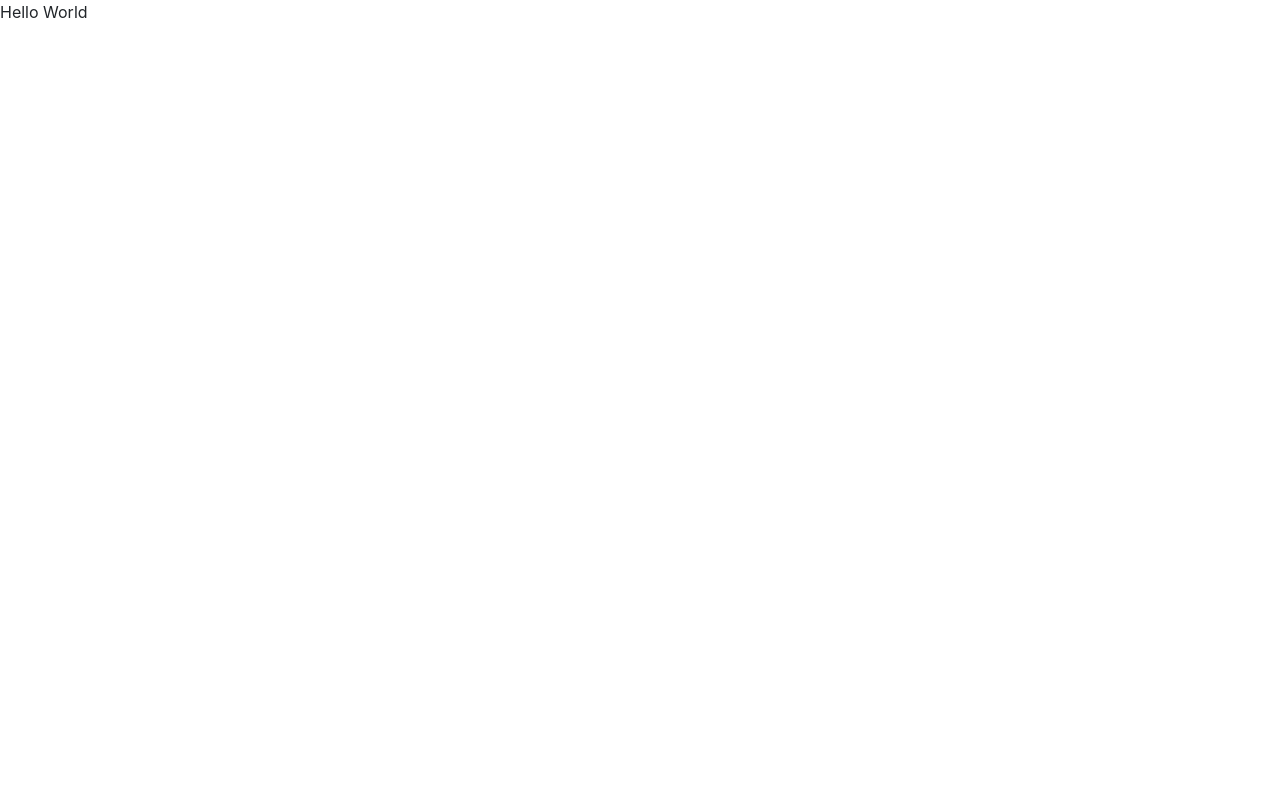
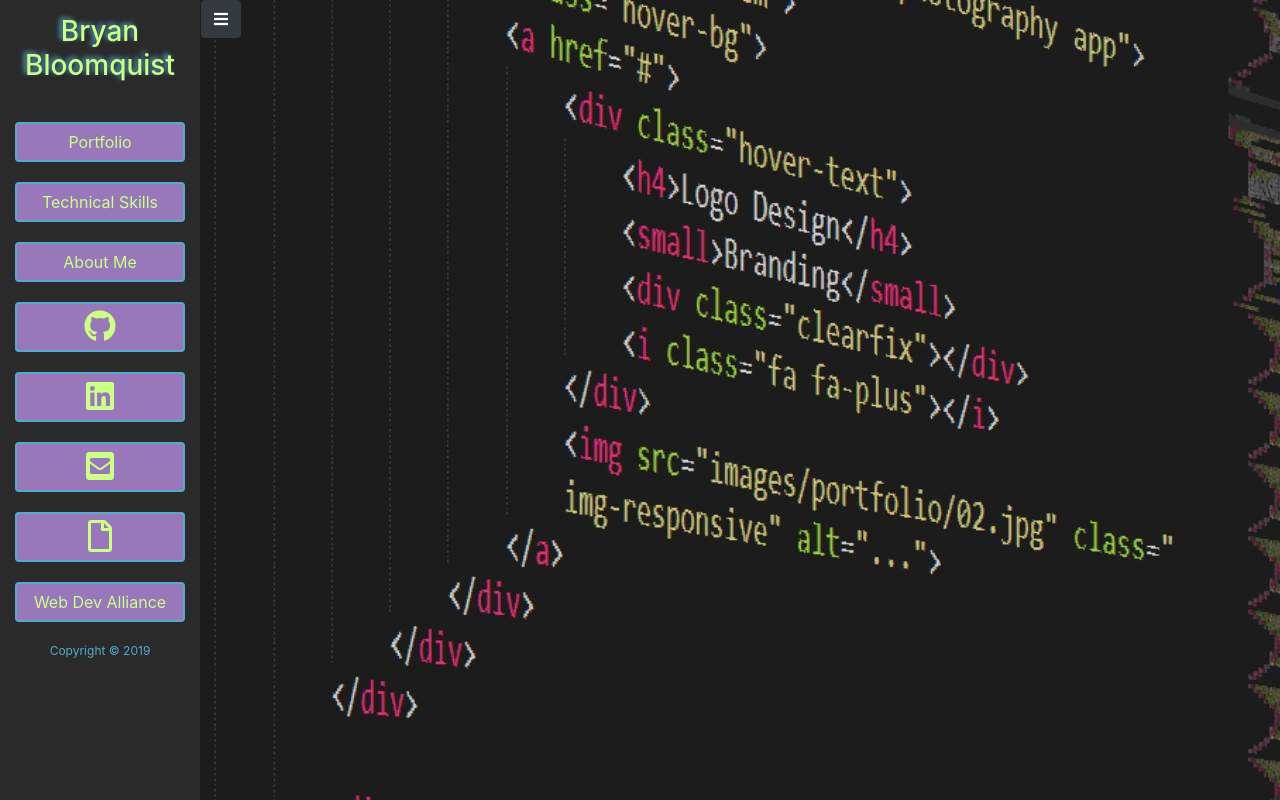
Before and after one commit to bryanbloomquist/react-portfolio, a React (Create React App) app: page / in a window 1280 px wide. Built offline with nearby package versions, Linux system fonts and the light colour scheme.

Commit message:
work on navbar

```diff
--- a/public/index.html
+++ b/public/index.html
@@ -7,11 +7,16 @@
     <link rel = "shortcut icon" href = "%PUBLIC_URL%/favicon.ico" />
     <link rel = "manifest" href = "%PUBLIC_URL%/manifest.json" />
     <link
-      rel="stylesheet"
-      href="https://maxcdn.bootstrapcdn.com/bootstrap/4.3.1/css/bootstrap.min.css"
-      integrity="sha384-ggOyR0iXCbMQv3Xipma34MD+dH/1fQ784/j6cY/iJTQUOhcWr7x9JvoRxT2MZw1T"
-      crossorigin="anonymous"
+      rel = "stylesheet"
+      href = "https://maxcdn.bootstrapcdn.com/bootstrap/4.3.1/css/bootstrap.min.css"
+      integrity = "sha384-ggOyR0iXCbMQv3Xipma34MD+dH/1fQ784/j6cY/iJTQUOhcWr7x9JvoRxT2MZw1T"
+      crossorigin = "anonymous"
     />
+    <link
+      rel = "stylesheet"
+      href = "https://use.fontawesome.com/releases/v5.7.1/css/all.css"
+      integrity = "sha384-fnmOCqbTlWIlj8LyTjo7mOUStjsKC4pOpQbqyi7RrhN7udi9RwhKkMHpvLbHG9Sr"
+      crossorigin = "anonymous">
     <title>Bryan Bloomquist</title>
   </head>
   <body>
--- a/src/App.js
+++ b/src/App.js
@@ -1,10 +1,30 @@
 import React from "react";
-import "./App.css";
+import { BrowserRouter as Router, Route, Switch } from "react-router-dom";
+import NavBar from "./components/navbar";
+// import Welcome from "./pages/welcome";
+// import Portfolio from "./pages/portfolio";
+// import TechSkills from "./pages/techskills";
+// import AboutMe from "./pages/aboutme";
+// import WebDevAll from "./pages/webdevall";
+// import AllApps from "./pages/allapps";
+import "./styles.scss";
 
 function App() {
   return (
     <div>
-        Hello World
+      <Router>
+        <div>
+          <NavBar />
+          {/* <Switch>
+            <Route exact path = "/" component = { Welcome } />
+            <Route exact path = "/portfolio" component = { Portfolio } />
+            <Route exact path = "/techskills" component = { TechSkills } />
+            <Route exact path = "/aboutme" component = { AboutMe } />
+            <Route exact path = "/webdevall" component = { WebDevAll } />
+            <Route exact path = "/allapps" component = { AllApps } />
+          </Switch> */}
+        </div>
+      </Router>
     </div>
   );
 }
--- a/src/components/navbar/index.js
+++ b/src/components/navbar/index.js
@@ -0,0 +1,36 @@
+import React from "react";
+import { Link } from "react-router-dom";
+
+const NavBar = (  ) => {
+  return (
+    <div>
+      <div id = "navbar">
+        <Link to = "/" className = "animeTrigger engraved"><h3>Bryan Bloomquist</h3></Link>
+        <Link to = "/portfolio" className = "animeTrigger btn pageLink">Portfolio</Link><br />
+        <Link to = "/techskills" className = "animeTrigger btn pageLink">Technical Skills</Link><br />
+        <Link to = "/aboutme" className = "animeTrigger btn pageLink">About Me</Link><br />
+        <a className = "btn pageLink" href = "https://github.com/bryanbloomquist" title = "GitHub" target = "_blank" rel = "noopener noreferrer">
+          <i class = "fab fa-github fa-2x"></i>
+        </a><br />
+        <a className = "btn pageLink" href = "https://linkedin.com/in/bryan-bloomquist-b1374416b" title = "LinkedIn" target = "_blank" rel = "noopener noreferrer">
+          <i class = "fab fa-linkedin fa-2x"></i>
+        </a><br />
+        <a className = "btn pageLink" href = "mailto:bmbloomquist@gmail.com?Subject=I%20Want%20To%20Hire%20You" title = "Email" target = "_top">
+          <i class = "fas fa-envelope-square fa-2x"></i>
+        </a><br />
+        <a className = "btn pageLink" href = "./assets/Resume.pdf" title = "Resume" target = "_blank" rel = "noopener noreferrer">
+          <i class = "far fa-file fa-2x"></i>
+        </a><br />
+        <Link to = "/webdevall" className = "animeTrigger btn pageLink">Web Dev Alliance</Link>
+        <div className = "footer mt-5">Copyright &copy; 2019</div>
+      </div>
+      <div id = "navbarButton">
+        <button type = "button" class = "btn btn-dark">
+          <i class = "fas fa-bars" />
+        </button>
+      </div>
+    </div>
+  )
+}
+
+export default NavBar;
--- a/src/styles.scss
+++ b/src/styles.scss
@@ -0,0 +1,81 @@
+/* SASS VARIABLES */
+
+$black: #2a2a2a;
+$blue: #55aacc;
+$darkblue: #3939fa;
+$gold: #f5e9a6;
+$green: #ccff88;
+$navWidth: 200px;
+$orange: #cc9922;
+$purple: #9977bb;
+$red: #bb4466;
+$transition: all 0.3s;
+$white: #ffffff;
+$yellow: #ffff00;
+
+/* UNIVERSAL */
+
+body {
+  background-image: url("./images/background.jpg");
+  background-size: auto;
+  background-attachment: fixed;
+}
+
+/* NAVBAR */
+
+h3 {
+  margin-bottom: 40px;
+}
+
+#navbar {
+  height: 100vh;
+  width: $navWidth;
+  position: fixed;
+  z-index: 1;
+  top: 0;
+  left: 0px;
+  background-color: $black;
+  overflow: auto;
+  padding: 15px;
+  text-align: center;
+  transition: $transition;
+}
+
+.engraved {
+  color: $green;
+  text-shadow: -3px -2px 5px $blue;
+  &:hover{
+    color: $purple;
+    text-decoration: none;
+  }
+}
+
+.pageLink {
+  background-color: $purple;
+  color: $green;
+  width: 100%;
+  margin-bottom: 20px;
+  float: left;
+  border: 2px solid $blue;
+  &:hover {
+    background-color: $green;
+    color: $purple;
+    border: 2px solid $red;
+  }
+}
+
+.footer {
+  color: $blue;
+  font-size: 12px;
+  text-align: center;
+}
+
+#navbarButton {
+  position: fixed;
+  top: 0;
+  left: $navWidth+1;
+}
+
+/* MEDIA QUERIES */
+
+@media screen and ( min-width: 600px ){ }
```
Also changed, not shown: src/images/background.jpg (added), 1 other file (tests, documents, lock files or other folders).
